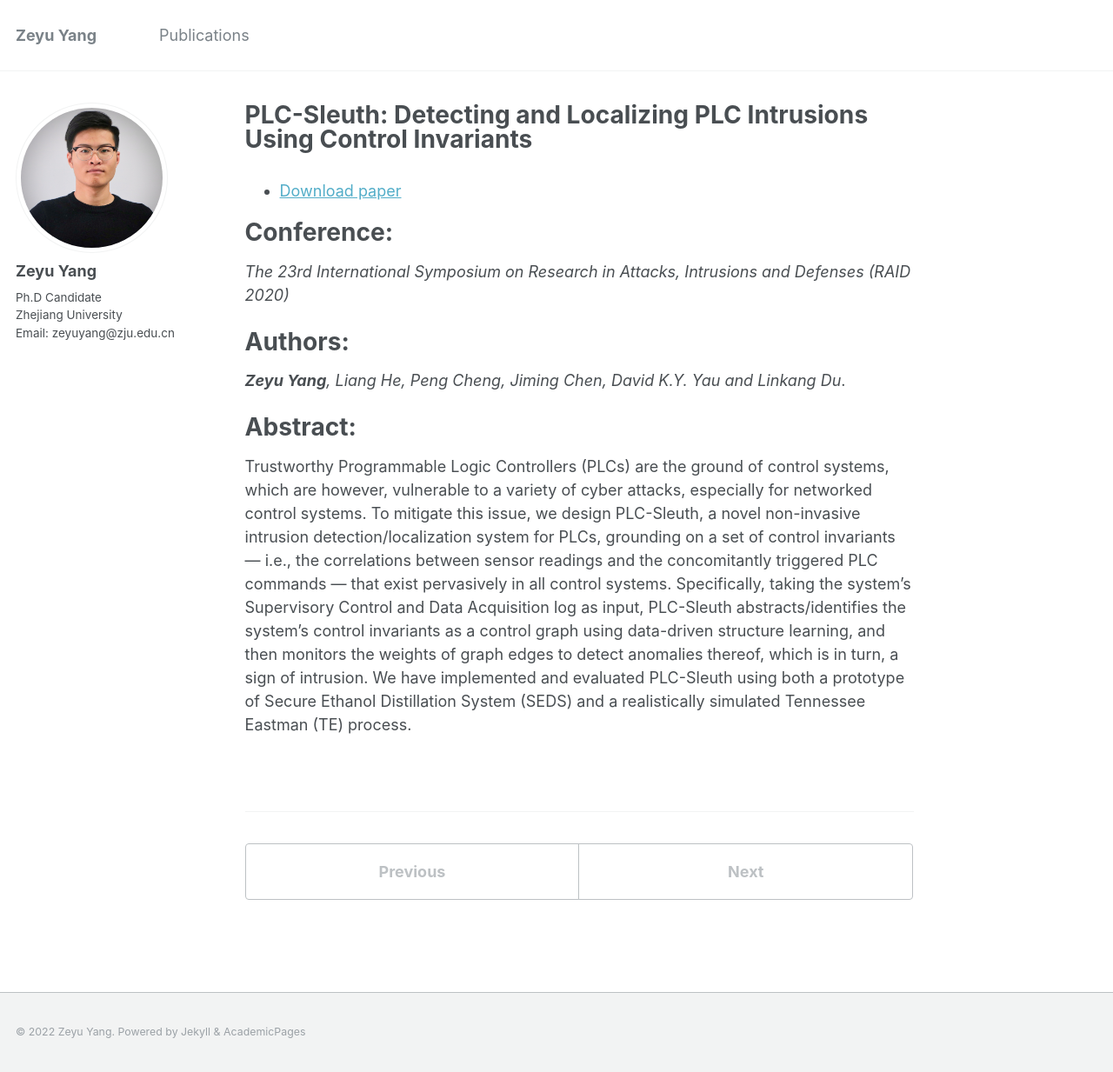
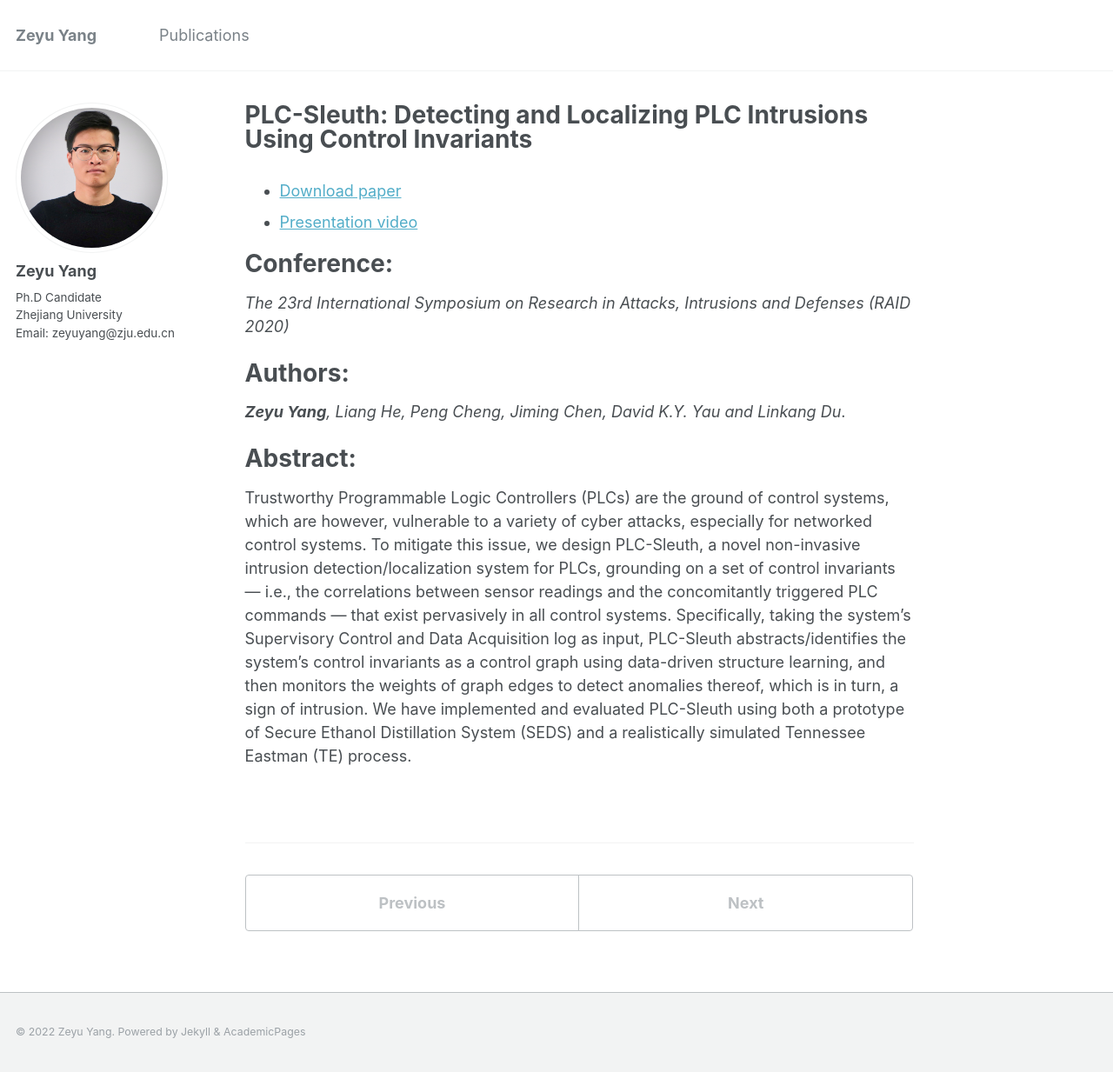
Before and after one commit to zeyuid/zeyuid.github.io, a Jekyll site: the page built from _publications/PLC-Sleuth.md, in a window 1280 px wide and 1233 px high. Shown: the whole window at 87% size. Built offline with Jekyll 4.4.1, drawn with Linux system fonts in a browser that asks for light colours.

Commit message:
add file

```diff
--- a/_publications/PLC-Sleuth.md
+++ b/_publications/PLC-Sleuth.md
@@ -9,6 +9,7 @@ venue: 'Online'
 #citation: ''
 ---
 - [Download paper](https://www.usenix.org/conference/raid2020/presentation/yang)
+- [Presentation video](https://www.youtube.com/watch?v=cWcqw7IljlU)
 
 Conference:
 ===
```
